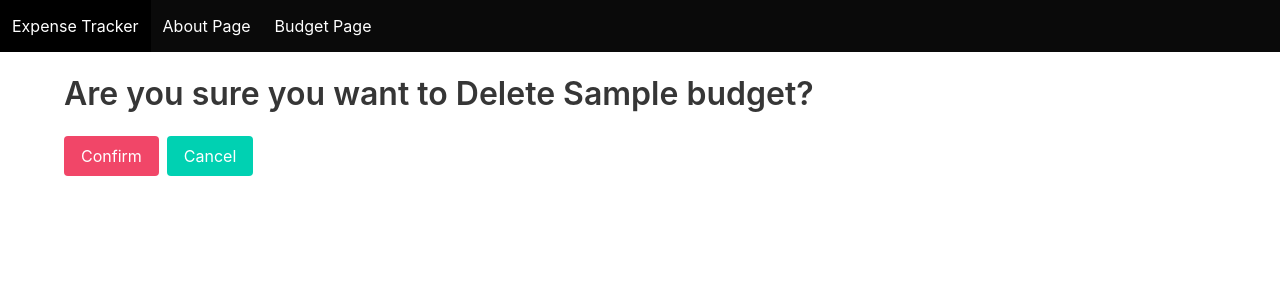
After one commit to camaya21/project_4, a Django app: page /budgets/1/delete in a window 1280 px wide. The commit adds this page. Shown: the top 300 px of the page. Run offline with Django 4.2, Linux system fonts and the light colour scheme; tables that the repository leaves empty hold one stand-in row (values such as "Sample post").

Commit message:
Added BudgetDelete Route

```diff
--- /dev/null
+++ b/main_app/templates/budget_delete_confirmation.html
@@ -0,0 +1,12 @@
+{% extends 'base.html' %} {% block content %}
+<h1 class="title pt-5">Are you sure you want to Delete {{budget.name}}?</h1>
+<form method="post">
+    {% csrf_token %}
+    <div class="buttons">
+    <!-- confirm artist delete -->
+        <input class="button is-danger" type="submit" value="Confirm" />
+        <!-- Redirect back to detail on cancel -->
+        <a class="button is-primary" href="{% url 'budget_detail' budget.pk %}">Cancel</a>
+    </div>
+</form>
+{% endblock %}
--- a/main_app/templates/budget_detail.html
+++ b/main_app/templates/budget_detail.html
@@ -5,12 +5,12 @@
 </div>
 <div class="detail__container">
     <div class="buttons">
-        <a href="{% url 'budget_update' budget.pk %}" class="button is-info"> Updates
+        <a href="{% url 'budget_update' budget.pk %}" class="button is-info">
             <span class="icon">
                 <i class="fas fa-edit"></i>
             </span>
         </a>
-        <a href="" class="button is-danger">
+        <a href="{% url 'budget_delete' budget.pk %}" class="button is-danger">
             <span class="icon">
                 <i class="fas fa-trash-alt"></i>
             </span>
--- a/main_app/urls.py
+++ b/main_app/urls.py
@@ -8,4 +8,5 @@ urlpatterns = [
     path('bugdets/new/', views.BudgetCreate.as_view(), name="budget_create"),
     path('budgets/<int:pk>/', views.BudgetDetail.as_view(), name="budget_detail"),
     path('budgets/<int:pk>/update', views.BudgetUpdate.as_view(), name="budget_update"),
+    path('budgets/<int:pk>/delete', views.BudgetDelete.as_view(), name="budget_delete"),
 ]
--- a/main_app/views.py
+++ b/main_app/views.py
@@ -47,3 +47,8 @@ class BudgetUpdate(UpdateView):
 
     def get_success_url(self):
         return reverse('budget_detail', kwargs={'pk': self.object.pk})
+
+class BudgetDelete(DeleteView):
+    model = Budget
+    template_name = "budget_delete_confirmation.html"
+    success_url = "/budgets/"
```
